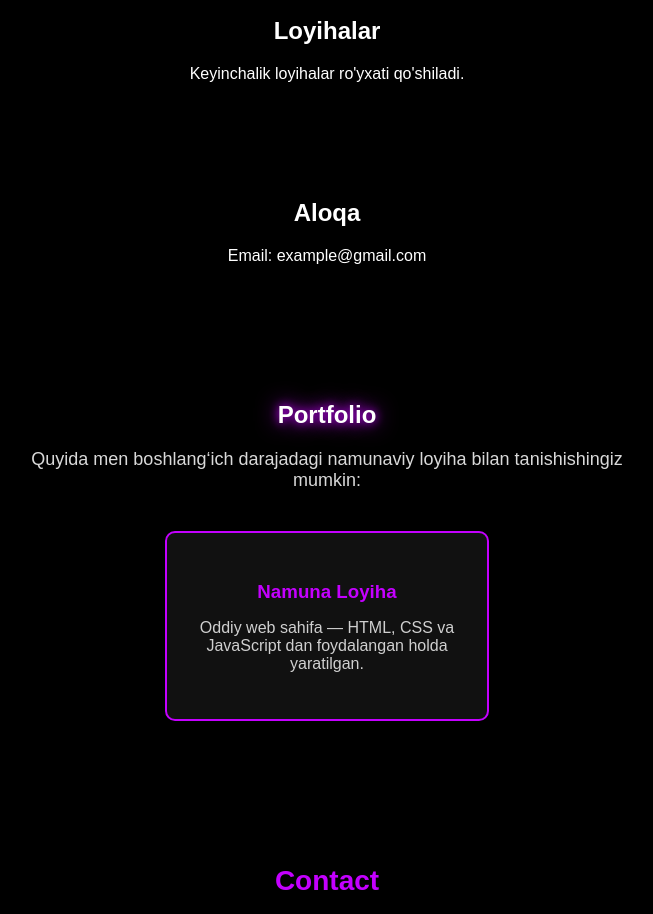
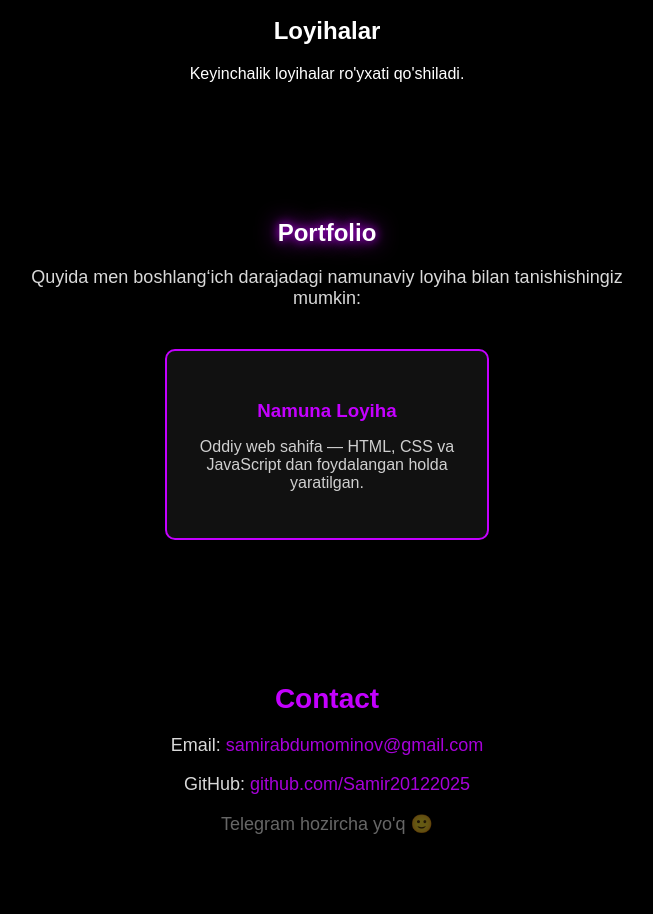
Before and after one commit to Samir20122025/portfolio-site, a plain HTML site: page index.html in a window 1280 px wide. Shown: the part 960-1874 px from the top of the page, without its empty margins (313-966 px from the left). Drawn offline with Linux system fonts and the light colour scheme.

Commit message:
Remove contact section from index.html
Removed the contact section with email information.

```diff
--- a/index.html
+++ b/index.html
@@ -91,9 +91,6 @@
     <p>Keyinchalik loyihalar ro'yxati qo'shiladi.</p>
   </section>
 
-  <section>
-    <h2>Aloqa</h2>
-    <p>Email: example@gmail.com</p>
   </section>
     <section class="portfolio" style="padding:60px 20px; text-align:center;">
       <h2 style="$1; text-shadow: 0 0 10px #c400ff, 0 0 22px #c400ff;">Portfolio</h2>
```
